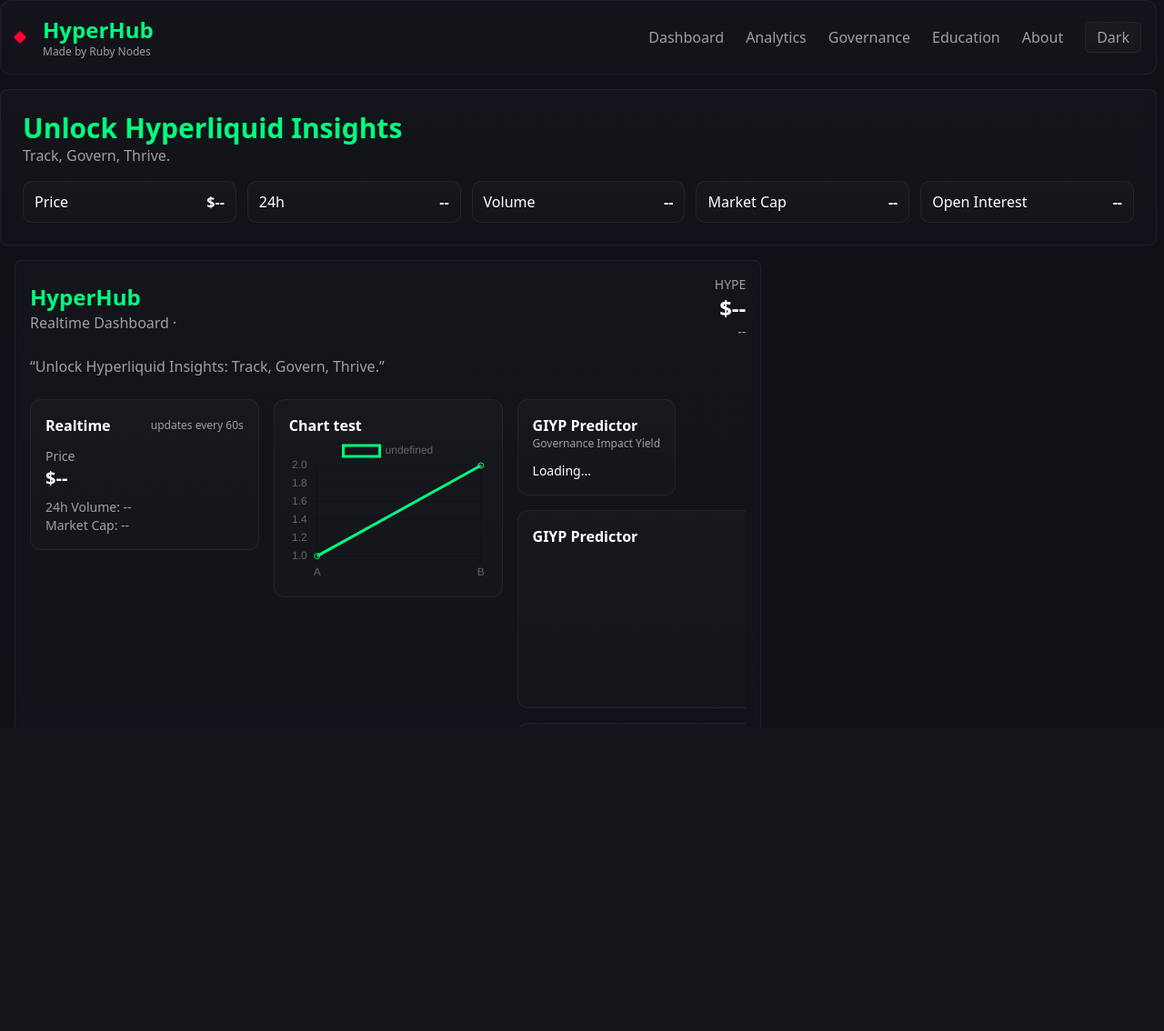
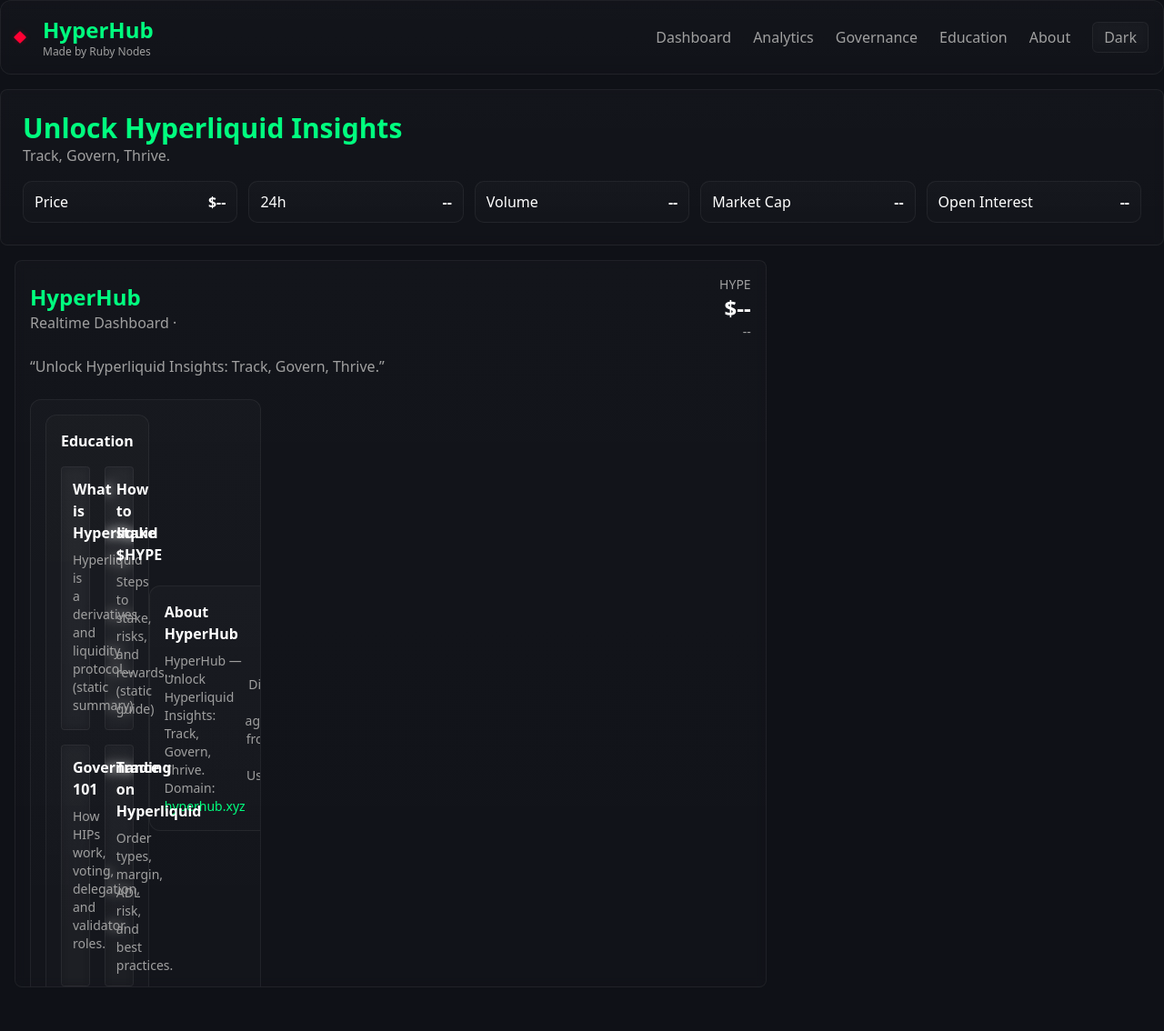
Before and after one commit to rizz12/hyperhub-web, a Flask app: page / in a window 1280 px wide. Shown: the whole page at 91% size. Before the commit the page ends 800 px from the top, so only its background shows below. Run offline with Flask 2, Linux system fonts and the light colour scheme; a map, chart or similar area stays blank; some libraries are stand-ins or nearby versions.

Commit message:
uprava boxu 15

```diff
--- a/templates/index.html
+++ b/templates/index.html
@@ -113,111 +113,7 @@
             <!-- Realtime Dashboard card -->
             <div class="card">
               <div class="flex items-center justify-between">
-                    <div class="font-semibold">Realtime</div>
-                    <div class="text-xs muted">updates every 60s</div>
-                  </div>
-                  <div class="mt-3">
-                    <div class="text-sm muted">Price</div>
-                    <div id="cardPrice" class="text-xl font-bold">$--</div>
-                    <div class="mt-2 text-sm muted">24h Volume: <span id="cardVolume">--</span></div>
-                    <div class="text-sm muted">Market Cap: <span id="cardMarketCap">--</span></div>
-                  </div>
-                </div>
 
-
-
-                <div class="card">
-                  <div class="font-semibold">Chart test</div>
-                  <div class="chart-box">
-                    <canvas id="chartTest"></canvas>
-                  </div>
-                </div>
-                <script>
-                  if (typeof Chart !== "undefined") {
-                    const ctx = document.getElementById("chartTest").getContext("2d");
-                    new Chart(ctx, {
-                      type: "line",
-                      data: { labels: ["A","B"], datasets: [{ data: [1,2], borderColor: "#00FF7F", fill: false }] },
-                      options: { responsive: true, maintainAspectRatio: false }
-                    });
-                  }
-                </script>
-
-                <!-- Row start -->
-                <div class="flex gap-4 items-start flex-wrap">
-
-                  <!-- GIYP text card -->
-                  <div class="card self-start">
-                    <div class="font-semibold">GIYP Predictor</div>
-                    <div class="text-xs muted">Governance Impact Yield</div>
-                    <div class="mt-3 text-sm" id="giypIndicator">Loading...</div>
-                  </div>
-
-                  <!-- GIYP chart card -->
-                  <div class="card self-start">
-                    <div class="font-semibold">GIYP Predictor</div>
-                    <div class="h-40 overflow-hidden">
-                      <canvas id="giypChart"></canvas>
-                    </div>
-                  </div>
-
-                  <!-- HSI / CCLB chart card -->
-                  <div class="card self-start">
-                    <div class="font-semibold">HSI Benchmark</div>
-                    <div class="h-40 overflow-hidden">
-                      <canvas id="cclbChart"></canvas>
-                    </div>
-                  </div>
-
-                  <!-- News Aggregator card -->
-                  <div class="card self-start">
-                    <div class="flex items-center justify-between">
-                      <div class="font-semibold">News</div>
-                      <div class="text-xs muted">RSS & Reddit</div>
-                    </div>
-                    <div class="mt-3 max-h-40 overflow-auto" id="newsList">
-                      <div class="muted text-sm">Loading news...</div>
-                    </div>
-                  </div>
-
-                  <!-- Sentiment card -->
-                  <div class="card self-start">
-                    <div class="flex items-center justify-between">
-                      <div class="font-semibold">Sentiment</div>
-                      <div class="text-xs muted">Headlines + Reddit</div>
-                    </div>
-                    <div class="mt-3 h-40 overflow-hidden">
-                      <canvas id="sentimentChart"></canvas>
-                    </div>
-                    <div class="mt-2 muted text-sm">Score: <span id="sentimentScore">--</span></div>
-                  </div>
-
-                  <!-- Whale Activity card -->
-                  <div class="card self-start">
-                    <div class="flex items-center justify-between">
-                      <div class="font-semibold">Whales</div>
-                      <div class="text-xs muted">Large txs</div>
-                    </div>
-                    <div class="mt-3 max-h-40 overflow-auto" id="whaleList">
-                      <div class="muted text-sm">Loading whales...</div>
-                    </div>
-                  </div>
-
-                  <!-- Open Interest card -->
-                  <div class="card self-start">
-                    <div class="flex items-center justify-between">
-                      <div class="font-semibold">Open Interest</div>
-                      <div class="text-xs muted">Longs vs Shorts</div>
-                    </div>
-                    <div class="mt-3 h-40 overflow-hidden">
-                      <canvas id="oiChart"></canvas>
-                    </div>
-                    <div class="mt-2 muted text-sm">Latest OI: <span id="oiLatest">--</span></div>
-                  </div>
-
-                  <!-- RPC Offering card -->
-                  <div class="card self-start">
-                    <div class="flex items-center justify-between">
 
         <!-- Education -->
         <section id="education" class="mb-8">
```
Lines whose indentation alone changed are shown as unchanged.
